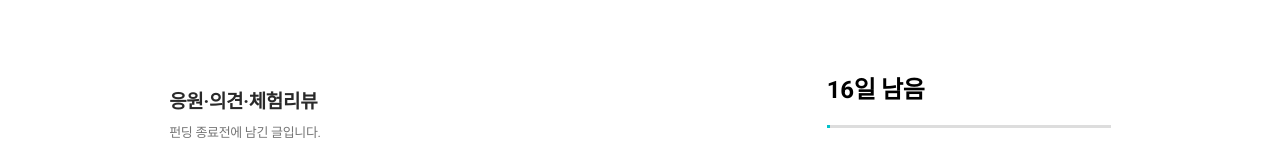
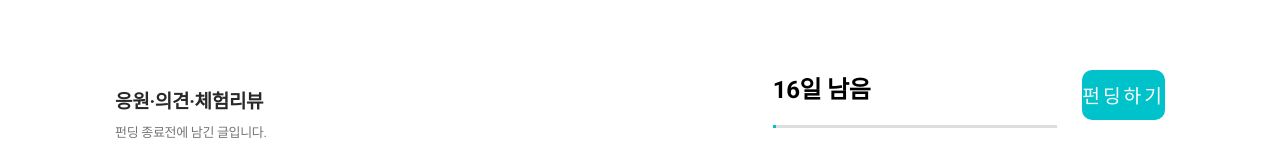
Before and after one commit to bigtae1007/frontend_clone, a React (Create React App) app: page /fund/detail/1/cummunity in a window 1280 px wide. Shown: the part 343-492 px from the top of the page. Built offline with nearby package versions, Linux system fonts and the light colour scheme; no server answers.

Commit message:
수정 . 반응형 CSS 수정

```diff
--- a/src/components/DetailSideMenu.jsx
+++ b/src/components/DetailSideMenu.jsx
@@ -169,17 +169,6 @@ const DetailSideMenu = ({
 export default DetailSideMenu;
 const WrapSlideMenu = styled.div`
   width: 284px;
-  @media screen and (max-width: 700px) {
-    *:not(Button) {
-      display: none;
-    }
-    > Button {
-      position: fixed;
-      bottom: 0;
-      left: 50%;
-      transform: translateX(-50%);
-    }
-  }
 `;
 
 const SuccessBar = styled.div`
--- a/src/pages/Cummunity.jsx
+++ b/src/pages/Cummunity.jsx
@@ -1,19 +1,32 @@
 import React from "react";
 import { useSelector } from "react-redux";
 import styled from "styled-components";
+import { useMediaQuery } from "react-responsive";
+import { Link, useNavigate, useParams } from "react-router-dom";
+//컴포넌트
 import DetailHeader from "../components/fundDetail/DetailHeader";
 import DetailMenu from "../components/fundDetail/DetailMenu";
 import DetailSideMenu from "../components/DetailSideMenu";
 import Post from "../components/CummuunityDetail/Post";
 import Header from "../components/Headers/Header";
 import DetailMediaHead from "../components/fundDetail/DetailMediaHead";
-import { useMediaQuery } from "react-responsive";
+import Button from "../elem/Button";
 
 const Cummunity = () => {
+  const navigate = useNavigate();
+  const { id } = useParams();
+  const isLogin = useSelector((state) => state.user.isLogin);
   const fundDetailData = useSelector((state) => state.funding.fundDetail);
   const middleMedia = useMediaQuery({
     query: "(min-width : 1360px)",
   });
+  const checkLogin = () => {
+    if (isLogin) {
+      navigate(`/fund/funding/${id}`);
+    } else {
+      alert("로그인 후 이용해 주세요");
+    }
+  };
   return (
     <div>
       {middleMedia && <Header />}
@@ -26,6 +39,7 @@ const Cummunity = () => {
       <DetailMenu supportersCount={fundDetailData.supportersCount} menu={4} />
       <WrapContent>
         <Post />
+        <WrapSideMenu>
           <DetailSideMenu
             goal={fundDetailData.fundingGoal}
             currentFund={fundDetailData.currentFund}
@@ -35,6 +49,12 @@ const Cummunity = () => {
             likeCheck={fundDetailData.likeCheck}
             likeCount={fundDetailData.likeCount}
           />
+        </WrapSideMenu>
+        <WrapBtn>
+          <Button size="size1" color="white" onClick={checkLogin}>
+            펀딩하기
+          </Button>
+        </WrapBtn>
       </WrapContent>
     </div>
   );
@@ -52,3 +72,18 @@ const WrapContent = styled.div`
     display: block;
   }
 `;
+
+const WrapSideMenu = styled.div`
+  @media screen and (max-width: 700px) {
+    display: none;
+  }
+`;
+
+const WrapBtn = styled.div`
+  @media screen and (max-width: 700px) {
+    position: fixed;
+    bottom: 0;
+    left: 50%;
+    transform: translateX(-50%);
+  }
+`;
```
Lines whose indentation alone changed are shown as unchanged.
